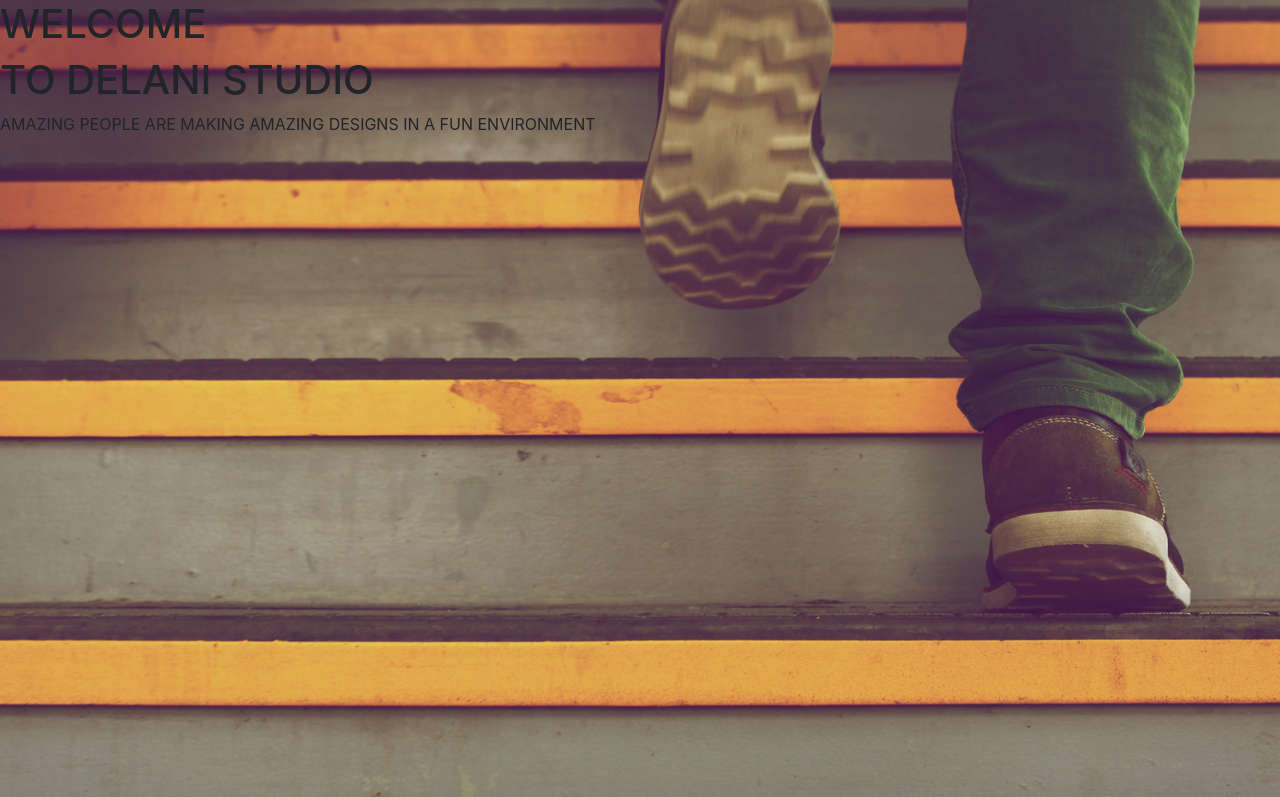
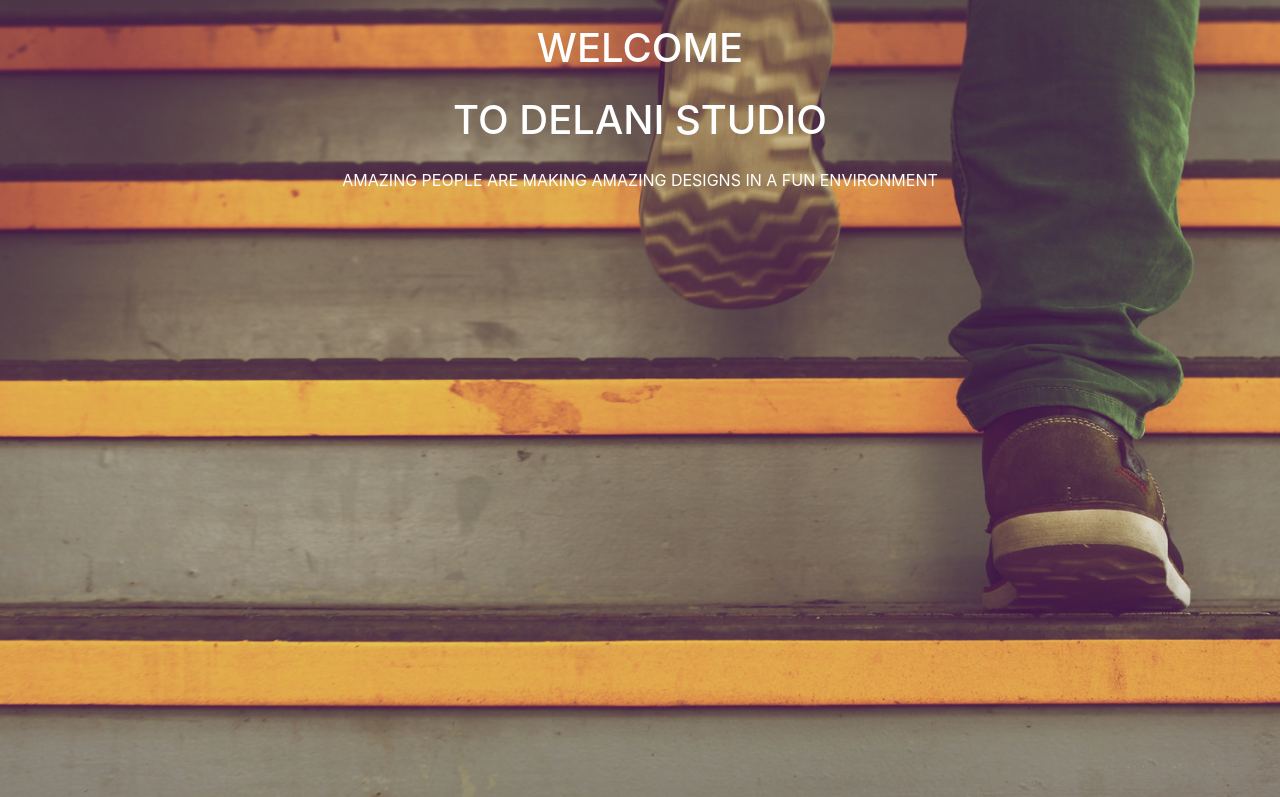
Before and after one commit to Ckhajira/delani-studio, a plain HTML site: page index.html in a window 1280 px wide. Shown: the top 797 px of the page. Drawn offline with nearby package versions, Linux system fonts and the light colour scheme.

Commit message:
This commit adds the the styling to the text in the 'Welcome' section

```diff
--- a/css/index.css
+++ b/css/index.css
@@ -4,4 +4,6 @@
     background-repeat: no-repeat;
     background-position:center;
     height: 100vh;
+    text-align: center;
+
 }
--- a/index.html
+++ b/index.html
@@ -6,6 +6,9 @@
     <meta http-equiv="X-UA-Compatible" content="IE=edge">
     <meta name="viewport" content="width=device-width, initial-scale=1.0">
     <title>Delani Studio</title>
+    <link
+    href="https://fonts.googleapis.com/css?family=Gloria+Hallelujah|Roboto|Shadows+Into+Light|Yantramanav&display=swap"
+    rel="stylesheet">
     <link rel="stylesheet" href="https://stackpath.bootstrapcdn.com/bootstrap/4.3.1/css/bootstrap.min.css"
         integrity="sha384-ggOyR0iXCbMQv3Xipma34MD+dH/1fQ784/j6cY/iJTQUOhcWr7x9JvoRxT2MZw1T" crossorigin="anonymous">
     <link rel="stylesheet" href="./css/index.css">
@@ -14,9 +17,9 @@
 
 <body>
 <div class="welcome">
-    <h1>WELCOME</h1>
-    <h1>TO DELANI STUDIO</h1>
-    <p>AMAZING PEOPLE ARE MAKING AMAZING DESIGNS IN A FUN ENVIRONMENT</p>
+    <h1 class="text-white pt-4">WELCOME</h1>
+    <h1 class="text-white pt-3">TO DELANI STUDIO</h1>
+    <p class="text-white pt-3">AMAZING PEOPLE ARE MAKING AMAZING DESIGNS IN A FUN ENVIRONMENT</p>
 </div>
     <h2>ABOUT US</h2>
     <p>When you work with us, you are part of a team of commited collaborators. All aspects of our software development
```
